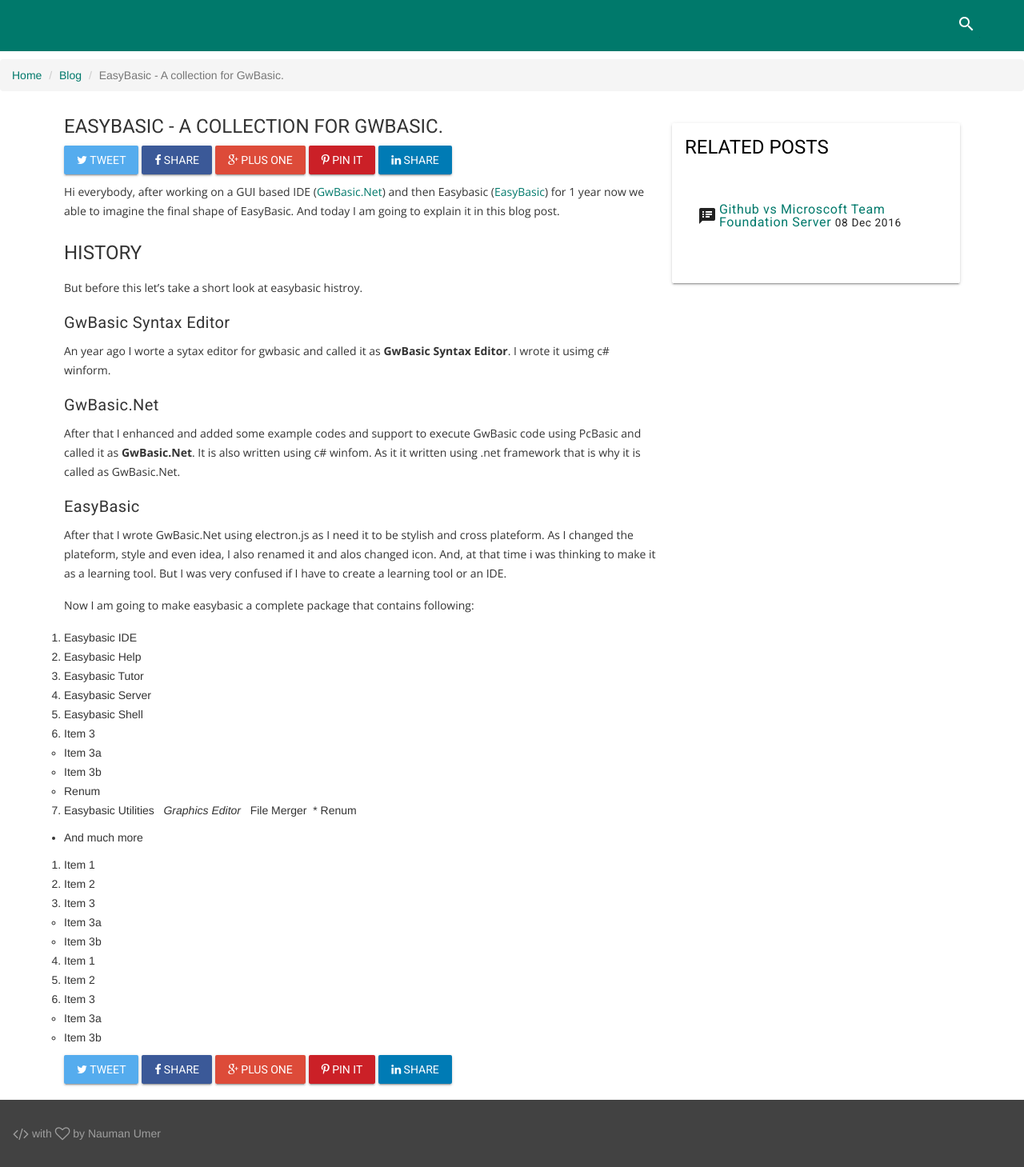
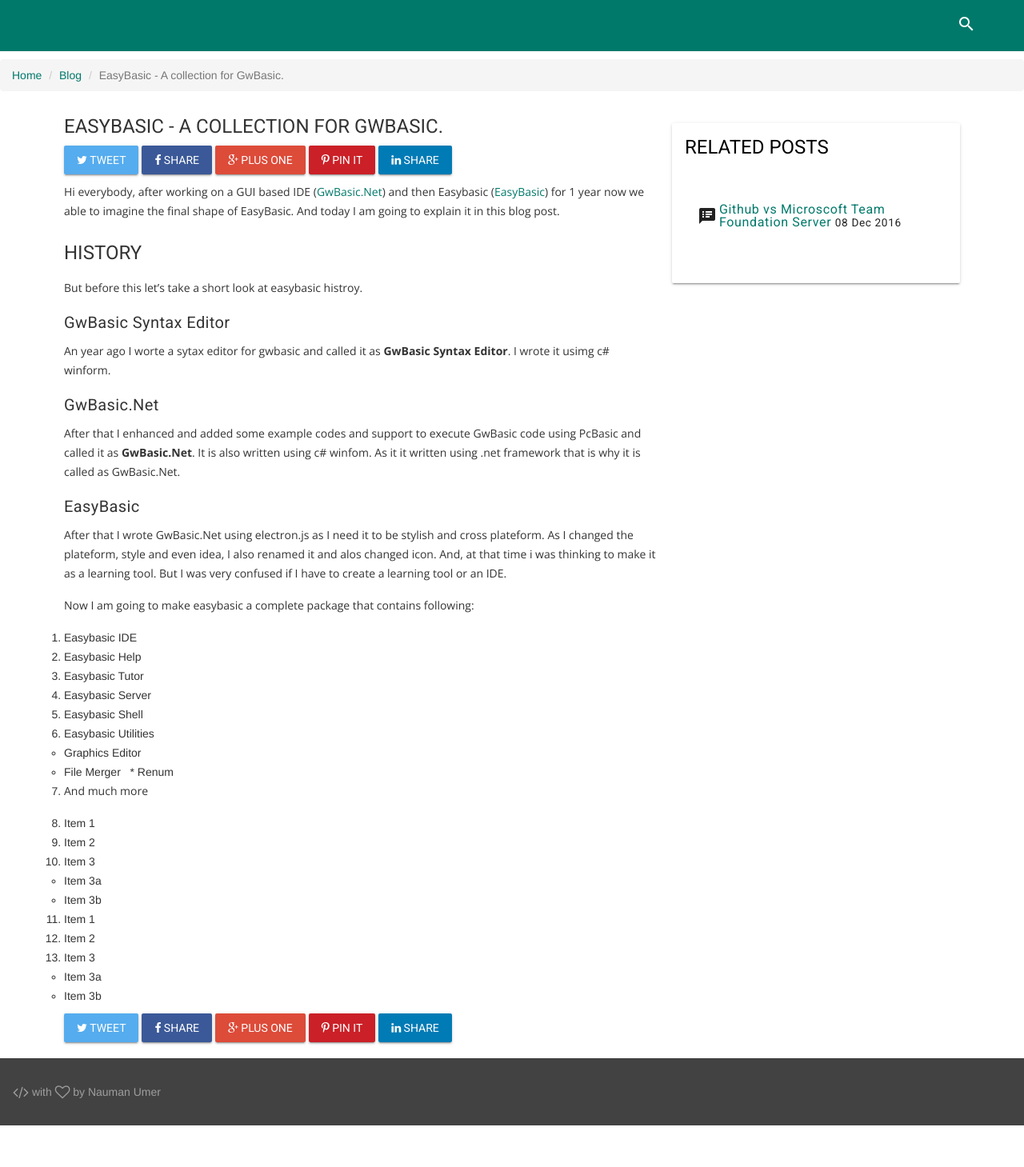
Before and after one commit to nmanumr/nmanumr.com, a Jekyll site: the page built from _posts/2017-01-01-EasyBasic.md, in a window 1280 px wide. Shown: the whole page at 80% size. Built offline with Jekyll 4.4.1, drawn with Linux system fonts in a browser that asks for light colours; nearby versions of some CDN libraries; library files that are not in the unit come from our copies; comment, search, counter and statistics services are not loaded.

Commit message:
Update 2017-01-01-EasyBasic.md

```diff
--- a/_posts/2017-01-01-EasyBasic.md
+++ b/_posts/2017-01-01-EasyBasic.md
@@ -31,16 +31,11 @@
 3. Easybasic Tutor
 4. Easybasic Server
 5. Easybasic Shell
-3. Item 3
-   * Item 3a
-   * Item 3b
-   * Renum
 6. Easybasic Utilities
-   * Graphics Editor
-   * File Merger
-   * Renum
-
-- And much more
+   * Graphics Editor
+   * File Merger
+   * Renum
+7. And much more
 
 
 1. Item 1
```
